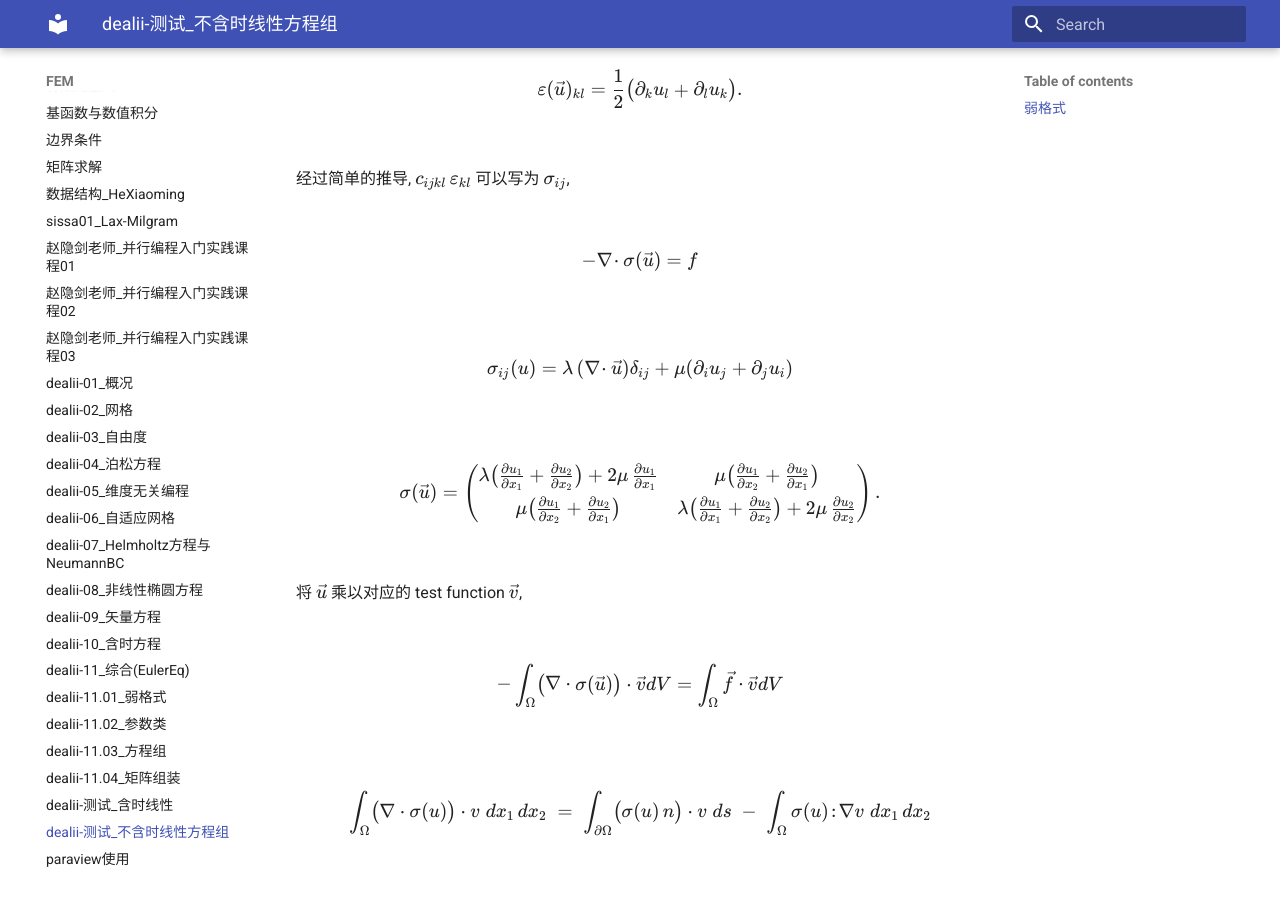
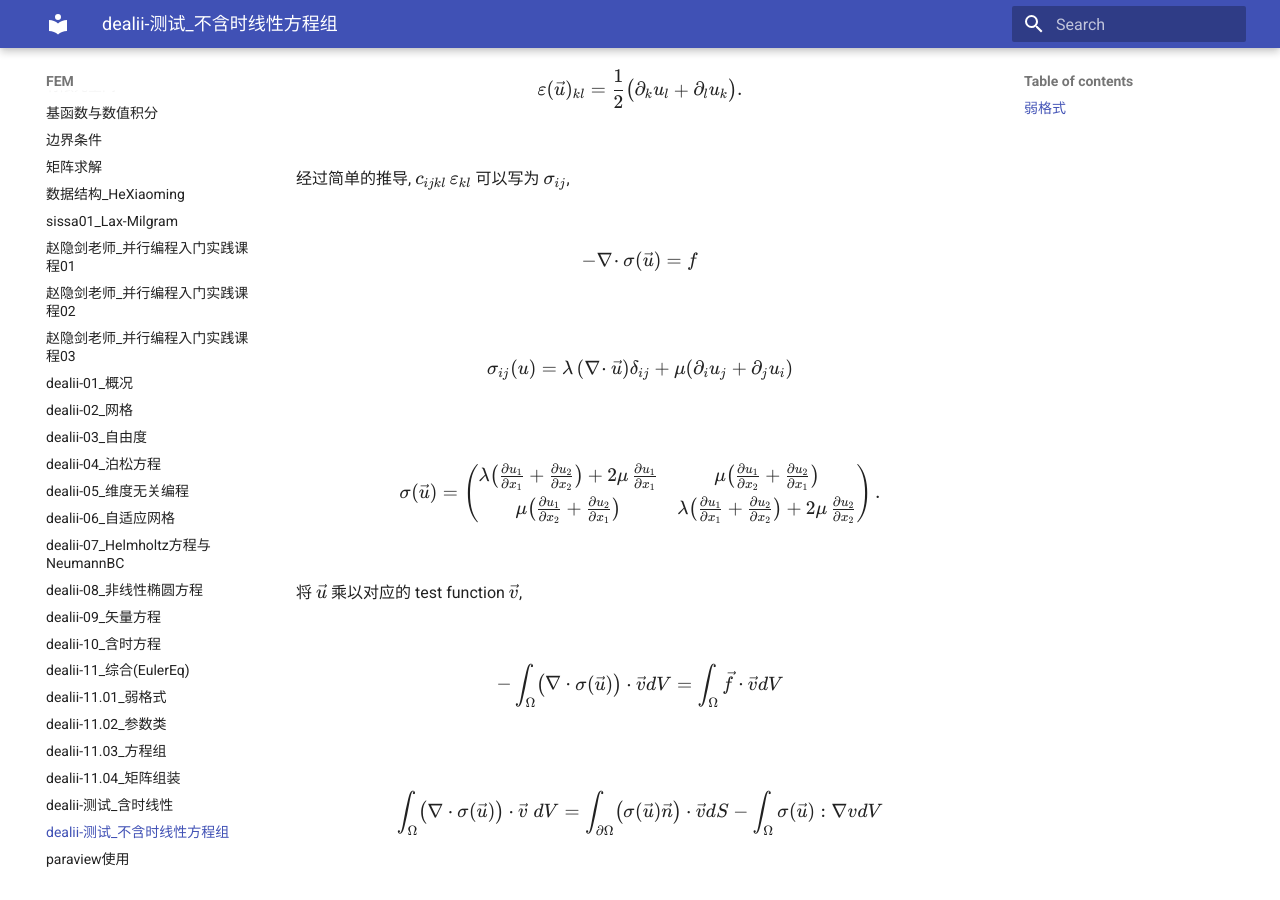
Before and after one commit to ymma98/technotes, an MkDocs documentation site: the page built from docs/FEM/dealii-测试_不含时线性方程组.md, in a window 1280 px wide and 900 px high, scrolled down 712 px. Built offline with MkDocs 1.6.1 and Material for MkDocs 9.7.7, drawn with Linux system fonts in a browser that asks for light colours.

Commit message:
docs/FEM/dealii-测试_不含时线性方程组.md updated from https://stackedit.cn/

```diff
--- a/docs/FEM/dealii-测试_不含时线性方程组.md
+++ b/docs/FEM/dealii-测试_不含时线性方程组.md
@@ -53,14 +53,12 @@ $$
 $$
 
 $$
-\int_{\Omega} \bigl(\nabla \cdot \sigma(u)\bigr)\cdot v \;dx_{1}\,dx_{2}
-\;=\;
-\int_{\partial\Omega}\bigl(\sigma(u)\,n\bigr)\cdot v \;ds
-\;-\;
-\int_{\Omega}\sigma(u)\!:\!\nabla v \;dx_{1}\,dx_{2}
+\int_{\Omega} \bigl(\nabla \cdot \sigma(\vec{u})\bigr)\cdot \vec{v} \;dV=
+\int_{\partial\Omega}\bigl(\sigma(\vec{u}) \vec{n}\bigr)\cdot \vec{v} dS-
+\int_{\Omega}\sigma(\vec{u}):\nabla v dV
 $$
 
 <!--stackedit_data:
-eyJoaXN0b3J5IjpbOTk2MjU3MTkxLDYxMTUxMTgyOCwtMTI1OT
-Q5OTA2NywtOTY5NjYwMDYzLC0xMzYyMjAwOTg3XX0=
+eyJoaXN0b3J5IjpbLTUzNjYwMzIwMSw2MTE1MTE4MjgsLTEyNT
+k0OTkwNjcsLTk2OTY2MDA2MywtMTM2MjIwMDk4N119
 -->
```
